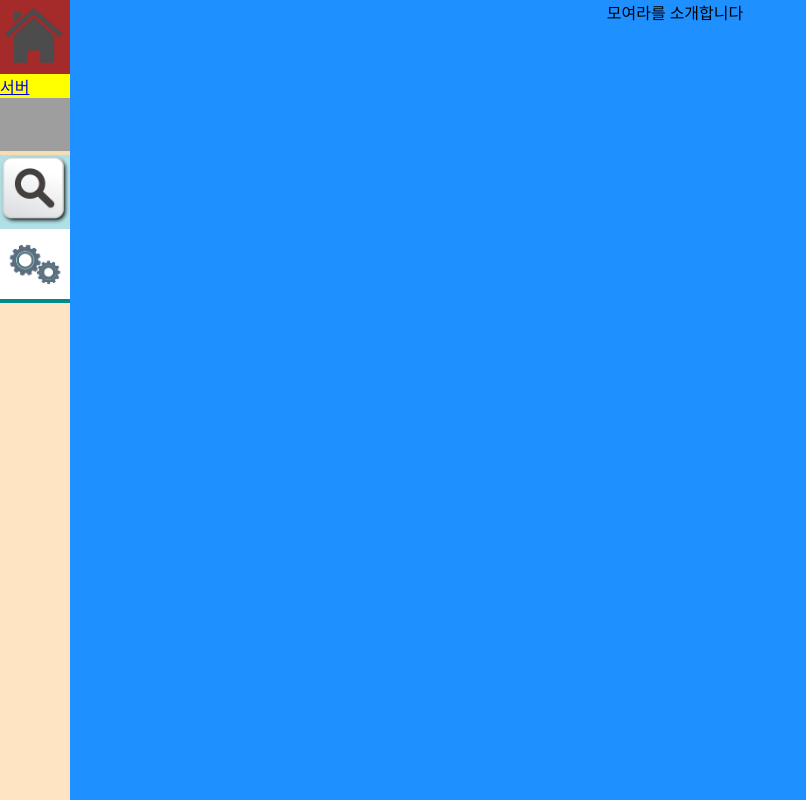
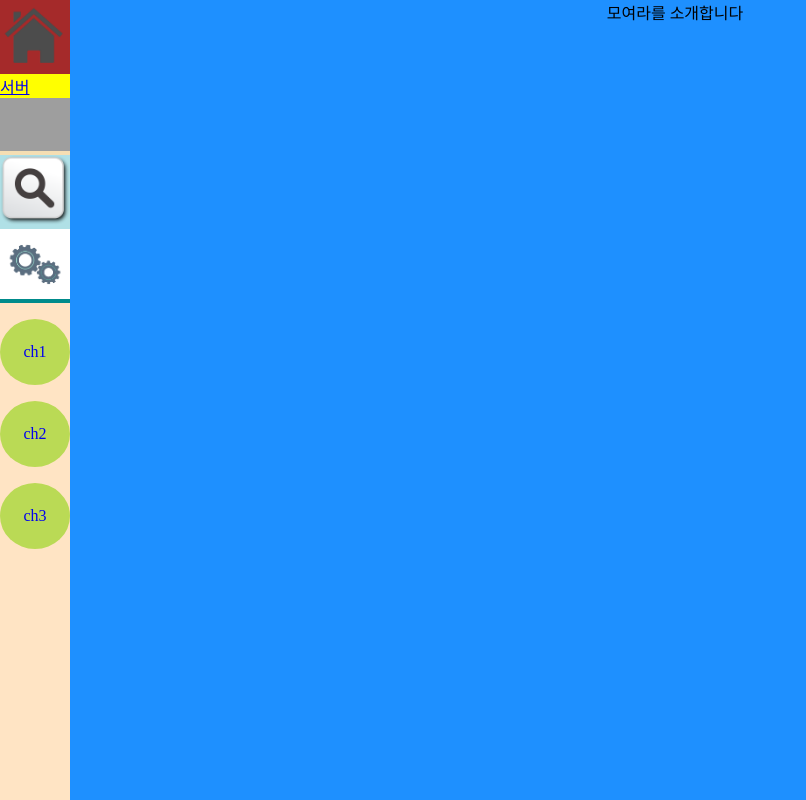
Before and after one commit to sangkwonlee1015/moyeora, a React (Create React App) app in the folder front/: page / in a window 1280 px wide. Shown: the whole page, without its empty margins (0-806 px from the left). Built offline with nearby package versions, Linux system fonts and the light colour scheme; grey boxes are pictures that could not be loaded.

Commit message:
channel_route

```diff
--- /dev/null
+++ b/front/src/components/Header/ChannelTest.js
@@ -0,0 +1,24 @@
+import React, { useEffect } from 'react';
+import { Link } from "react-router-dom";
+
+
+//redux
+import { useSelector } from 'react-redux';
+
+export default function ChannelTest(){
+
+  const user = useSelector((store) => store.userReducer.user);
+  const channelList = user.userServer
+
+    return (
+      <>
+        <ul className='channel_list'>
+          {channelList.map(channel => (
+            <Link to={`/serverpage/${channel.channelId}`}>{ channel.channelName }
+              <li key={channel.channelId}></li>
+            </Link>
+          ))}
+        </ul>
+      </>
+    );
+}
--- a/front/src/components/Header/Header.css
+++ b/front/src/components/Header/Header.css
@@ -30,3 +30,23 @@
 img {
     width: 100%;
 }
+
+.channel_list {
+  list-style: none;
+  padding-left: 0px;
+}
+
+.channel_list a{
+  text-decoration-line: none;
+  width: 70px;
+  display: block;
+  text-align: center;
+  border-radius: 50%;
+  background: #BADA55;
+  padding: 1.5rem 0 1.5rem;
+  margin-top: 1rem;
+}
+
+.channel_list a:hover{
+  background: #69763f;
+}
--- a/front/src/components/Header/Header.js
+++ b/front/src/components/Header/Header.js
@@ -1,15 +1,22 @@
 import './Header.css'
-import HomePage from '../../container/Homepage'
-import Intro from '../Home/Home';
 import React from 'react';
 import ChannelHomePage from '../../container/ChannelHomePage';
 import {Routes, Route,Link} from 'react-router-dom'
 
-export default function header(){
+import HomePage from '../../container/Homepage'
+import Intro from '../Home/Home';
+import ChannelTest from './ChannelTest'
+
+//redux
+import { useSelector } from 'react-redux';
+
+export default function Header(){
     var homePng = require('../../assets/home.png');
     var addPng = require('../../assets/add.png');
     var findPng = require('../../assets/find.png');
     var settingPng = require('../../assets/setting.jpg');
+
+    let reduxTest = useSelector( (state) => state );
     return (
         // 라우터 설정 home, channel들, 생성,  찾기,마이페이지
         <div className="container">
@@ -18,6 +25,9 @@ export default function header(){
             <div className="item item3"><Link to="/addchannelpage"><img src={addPng} alt='방 추가'/></Link></div>
             <div className="item item4"><Link to="/articlepage"><img src={findPng} alt='방 찾기'/></Link></div>
             <div className="item item5"><Link to="/mypagesettingpage"><img src={settingPng} alt='마이 페이지'/></Link></div>
+            {/* <div> {reduxTest} </div> */}
+            <ChannelTest/>
+
         </div>
     );
 }
--- a/front/src/container/App.js
+++ b/front/src/container/App.js
@@ -11,6 +11,8 @@ import OvPage from "./OVPage";
 import MapPage from "./MapPage"
 
 let LoggedIn = false;
+
+
 function App() {
 
   return (
@@ -20,7 +22,7 @@ function App() {
         <Routes>
           <Route path='/' element={LoggedIn ? <Homepage/> : <Homepage/>}/>
           <Route path="/homepage" element={<Homepage/>}/>
-          <Route path="/serverpage" element={<ChannelHomePage/>}/>
+          <Route path="/serverpage/:serverid" element={<ChannelHomePage/>}/>
           <Route path="/addchannelpage" element={<AddChannelPage/>}/>
           <Route path="/articlepage" element={<ArticlePage/>}/>
           <Route path="/mypagesettingpage" element={<MypageSetingPage/>}/>
--- a/front/src/container/ChannelHomePage.js
+++ b/front/src/container/ChannelHomePage.js
@@ -1,8 +1,13 @@
+import { useParams } from 'react-router-dom';
+
 import Header from "../components/Header/Header"
 import Sidebar from "../components/Sidebar/Sidebar"
 import ChannelHome from "../components/ChannelHome"
 
 function ChannelHomePage(){
+    const a = useParams();
+    console.log(a);
+
     return (
         <div className="comp">
             <Header/>
--- a/front/src/index.js
+++ b/front/src/index.js
@@ -7,15 +7,8 @@ import reportWebVitals from './reportWebVitals';
 
 // redux
 import { Provider } from 'react-redux';
-import { createStore } from 'redux';
+import store from './redux/store';
 
-const testRedux = 100;
-
-function reduxTest(state = testRedux, action){
-  return state
-}
-
-let store = createStore(reduxTest)
 
 // const root = ReactDOM.createRoot(document.getElementById('root'));
 // root.render(
@@ -28,10 +21,10 @@ let store = createStore(reduxTest)
 
 ReactDOM.render(
   <React.StrictMode >
-      <Provider store={store}>
-       <App />
-     </Provider>
-   </React.StrictMode>,
+    <Provider store={store}>
+      <App />
+    </Provider>
+  </React.StrictMode>,
   document.getElementById('root')
 )
 
--- /dev/null
+++ b/front/src/redux/action.js
@@ -0,0 +1,6 @@
+export const setUser = (user) => {
+  return {
+    type: "SET_USER",
+    payload: user,
+  };
+};
--- /dev/null
+++ b/front/src/redux/reducers.js
@@ -0,0 +1,35 @@
+import { combineReducers } from 'redux';
+
+const initUser = {
+  user: {
+    userName: 'JY',
+    userServer: [
+      {
+        channelId: 1,
+        channelName: 'ch1',
+      },
+      {
+        channelId: 2,
+        channelName: 'ch2',
+      },
+      {
+        channelId: 3,
+        channelName: 'ch3',
+      },
+    ],
+  }
+};
+
+const userReducer = (state = initUser, action) => {
+  switch (action.type) {
+    case "SET_USER":
+      return { ...state, user: action.payload };
+
+    default:
+      return state;
+  }
+}
+
+const reducers = combineReducers({ userReducer })
+
+export default reducers;
--- /dev/null
+++ b/front/src/redux/store.js
@@ -0,0 +1,5 @@
+import { createStore } from 'redux';  // 리액트 18이 나오면서 리덕스가 권장사항이 아니게 되어 취소선이 뜨지만 기능상 문제없음.
+import reducers from './reducers';
+
+const store = createStore(reducers);
+export default store;
```
